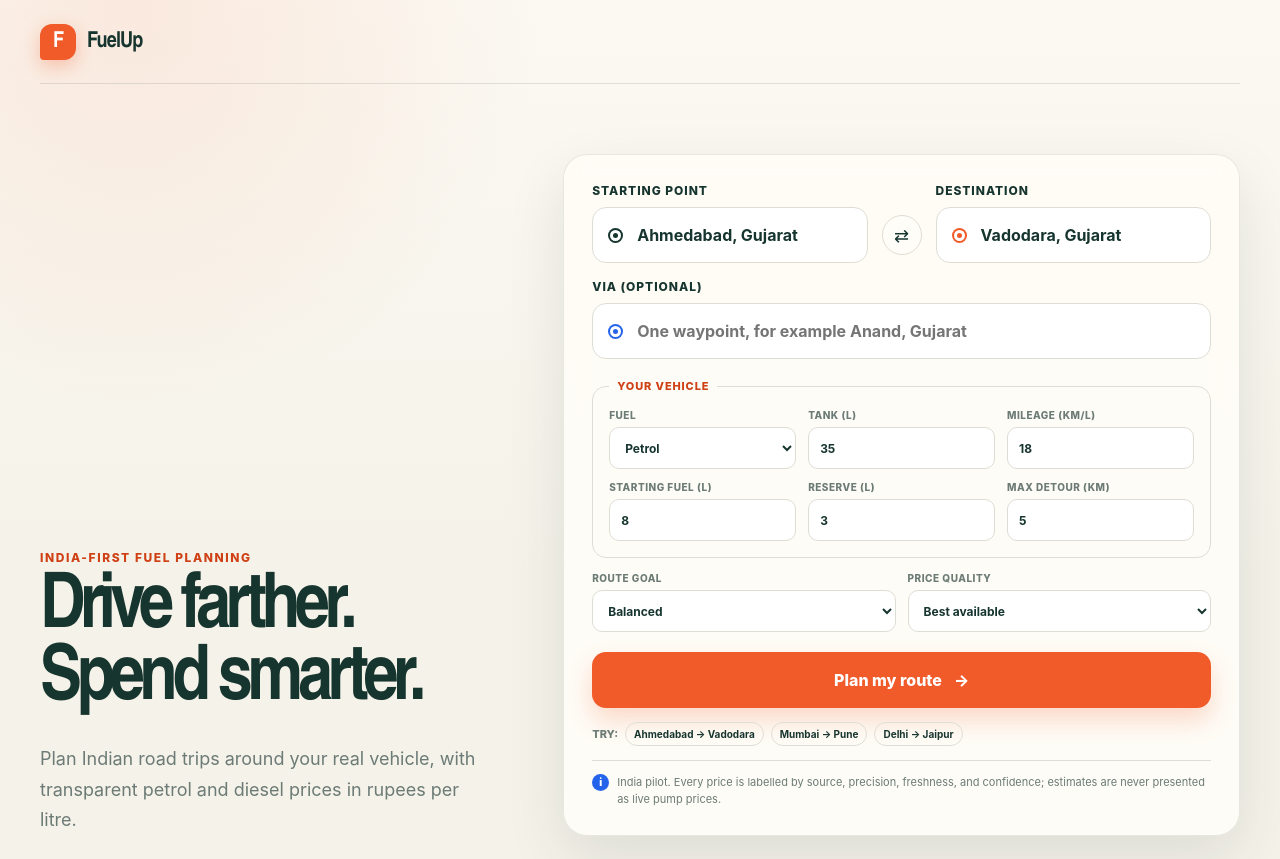
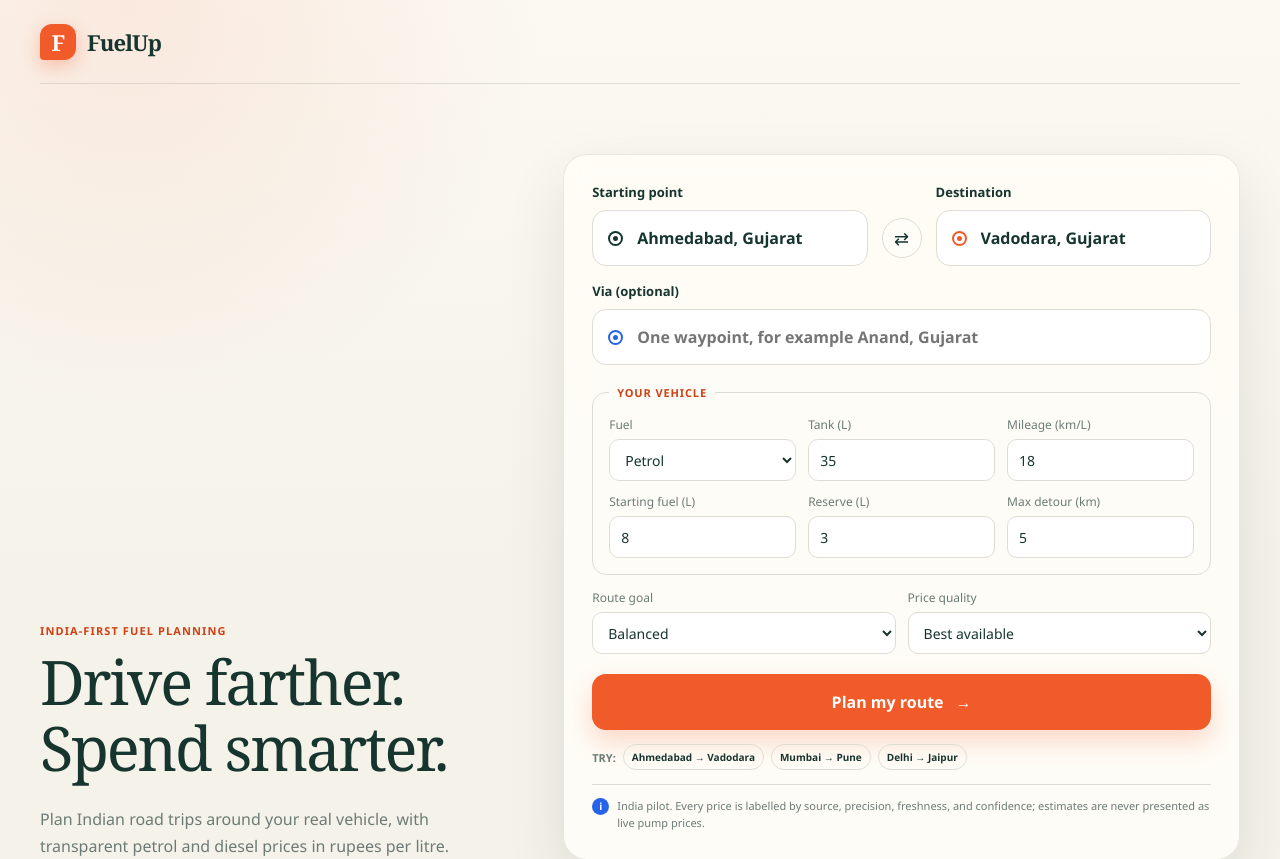
Before and after one commit to smitzo/FuelUp, a Next.js app in the folder frontend/: page / in a window 1280 px wide. Shown: the top 859 px of the page. Built offline with nearby package versions, Linux system fonts and the light colour scheme.

Commit message:
style(type): use readable system text and road-guide serif headings

```diff
--- a/frontend/app/globals.css
+++ b/frontend/app/globals.css
@@ -1,7 +1,6 @@
 :root {
-  --font-body: Inter, ui-sans-serif, system-ui, -apple-system, BlinkMacSystemFont,
-    "Segoe UI", sans-serif;
-  --font-display: "Arial Narrow", Inter, ui-sans-serif, system-ui, sans-serif;
+  --font-body: "Segoe UI", Arial, Helvetica, sans-serif;
+  --font-display: Georgia, "Times New Roman", serif;
   --ink: #17352f;
   --muted: #6c7b76;
   --paper: #f5f2e9;
@@ -65,7 +64,7 @@ button {
   gap: 11px;
   color: var(--ink);
   text-decoration: none;
-  font-family: var(--font-display), sans-serif;
+  font-family: var(--font-display);
   font-size: 22px;
   font-weight: 700;
   letter-spacing: -0.04em;
@@ -102,11 +101,11 @@ button {
 .hero h1 {
   max-width: 640px;
   margin: 0;
-  font-family: var(--font-display), sans-serif;
-  font-size: clamp(52px, 6vw, 88px);
-  font-weight: 650;
-  letter-spacing: -0.07em;
-  line-height: 0.94;
+  font-family: var(--font-display);
+  font-size: clamp(38px, 4.8vw, 62px);
+  font-weight: 400;
+  letter-spacing: -0.035em;
+  line-height: 1.08;
 }
 
 .hero-intro {
@@ -713,7 +712,7 @@ button {
 
 .loading-copy h2 {
   margin: 0;
-  font-family: var(--font-display), sans-serif;
+  font-family: var(--font-display);
   font-size: clamp(28px, 3vw, 42px);
   letter-spacing: -0.05em;
   line-height: 1.04;
@@ -831,7 +830,7 @@ button {
 .panel-heading h2,
 .empty-state h2 {
   margin: 0;
-  font-family: var(--font-display), sans-serif;
+  font-family: var(--font-display);
   letter-spacing: -0.04em;
 }
 
@@ -887,7 +886,7 @@ button {
 
 .metric-card strong {
   display: block;
-  font-family: var(--font-display), sans-serif;
+  font-family: var(--font-display);
   font-size: 28px;
   letter-spacing: -0.04em;
 }
@@ -1473,3 +1472,12 @@ button {
     left: 35%;
   }
 }
+
+/* Readable road-guide typography without a remote font dependency. */
+.hero-intro { font-size: 16px; line-height: 1.7; }
+.eyebrow { font-size: 11px; font-weight: 600; letter-spacing: 0.1em; }
+.field > span:first-child { font-size: 13px; font-weight: 600; letter-spacing: 0; text-transform: none; }
+.compact-field span { font-size: 12px; font-weight: 500; letter-spacing: 0; text-transform: none; }
+.compact-field input, .compact-field select { font-size: 14px; font-weight: 400; }
+.metric-card strong { font-family: var(--font-body); font-weight: 600; letter-spacing: -0.03em; }
+.route-heading h2, .panel-heading h2, .empty-state h2 { font-weight: 400; letter-spacing: -0.025em; }
```
